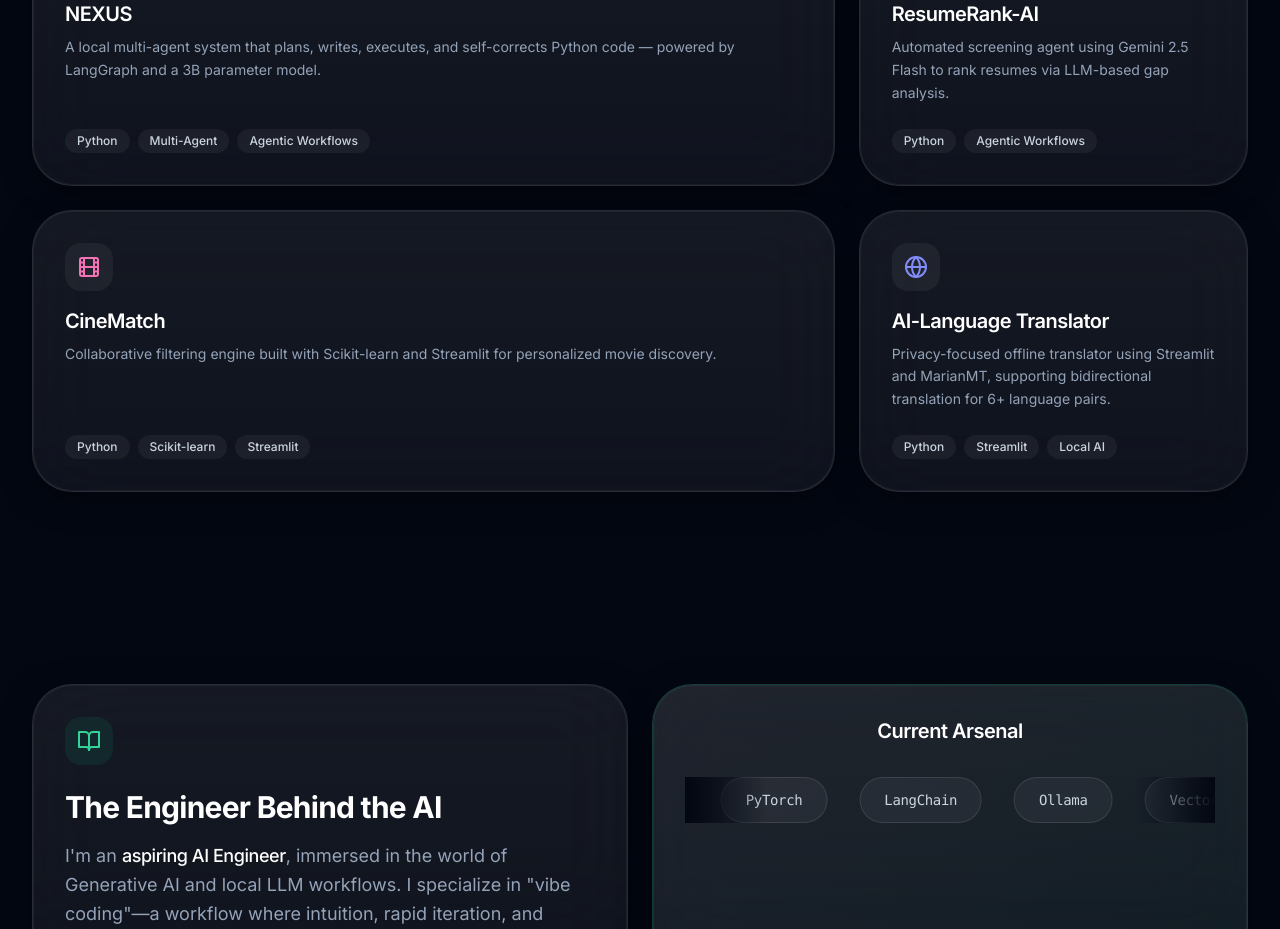
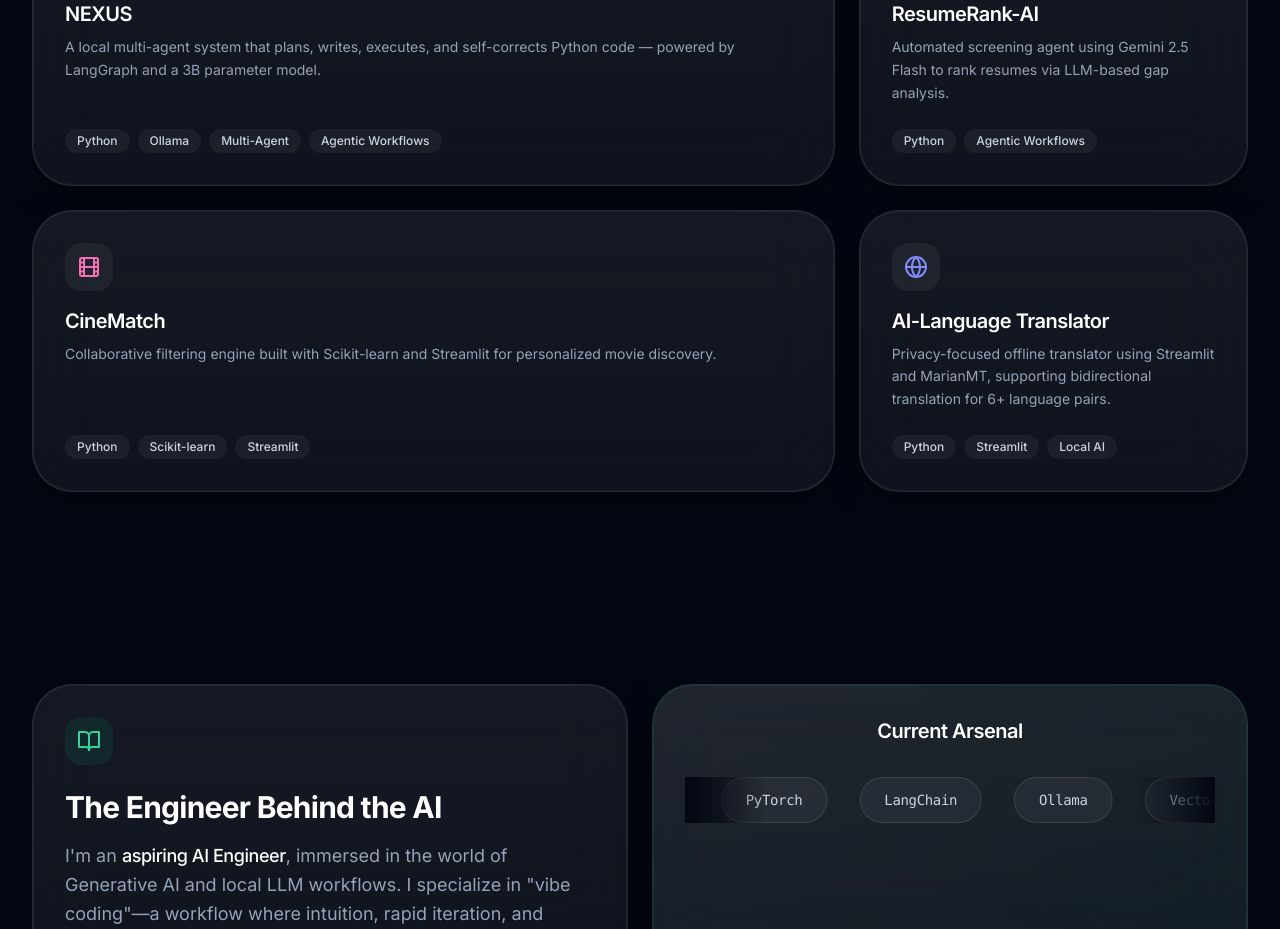
Before and after one commit to Swapnil-bo/Portfolio, a Next.js app: page / in a window 1280 px wide. Shown: the part 1700-2629 px from the top of the page. Built offline with nearby package versions, Linux system fonts and the light colour scheme.

Commit message:
adding more tags in the project

```diff
--- a/src/components/sections/bento-projects.tsx
+++ b/src/components/sections/bento-projects.tsx
@@ -29,7 +29,7 @@ const projects = [
     {
         title: "NEXUS",
         description: "A local multi-agent system that plans, writes, executes, and self-corrects Python code — powered by LangGraph and a 3B parameter model.",
-        tags: ["Python", "Multi-Agent", "Agentic Workflows"],
+        tags: ["Python", "Ollama", "Multi-Agent", "Agentic Workflows"],
         icon: <Network className="h-6 w-6 text-blue-400" />,
         className: "md:col-span-2 md:row-span-1 border-blue-500/20",
         href: "https://github.com/Swapnil-bo/NEXUS",
```
